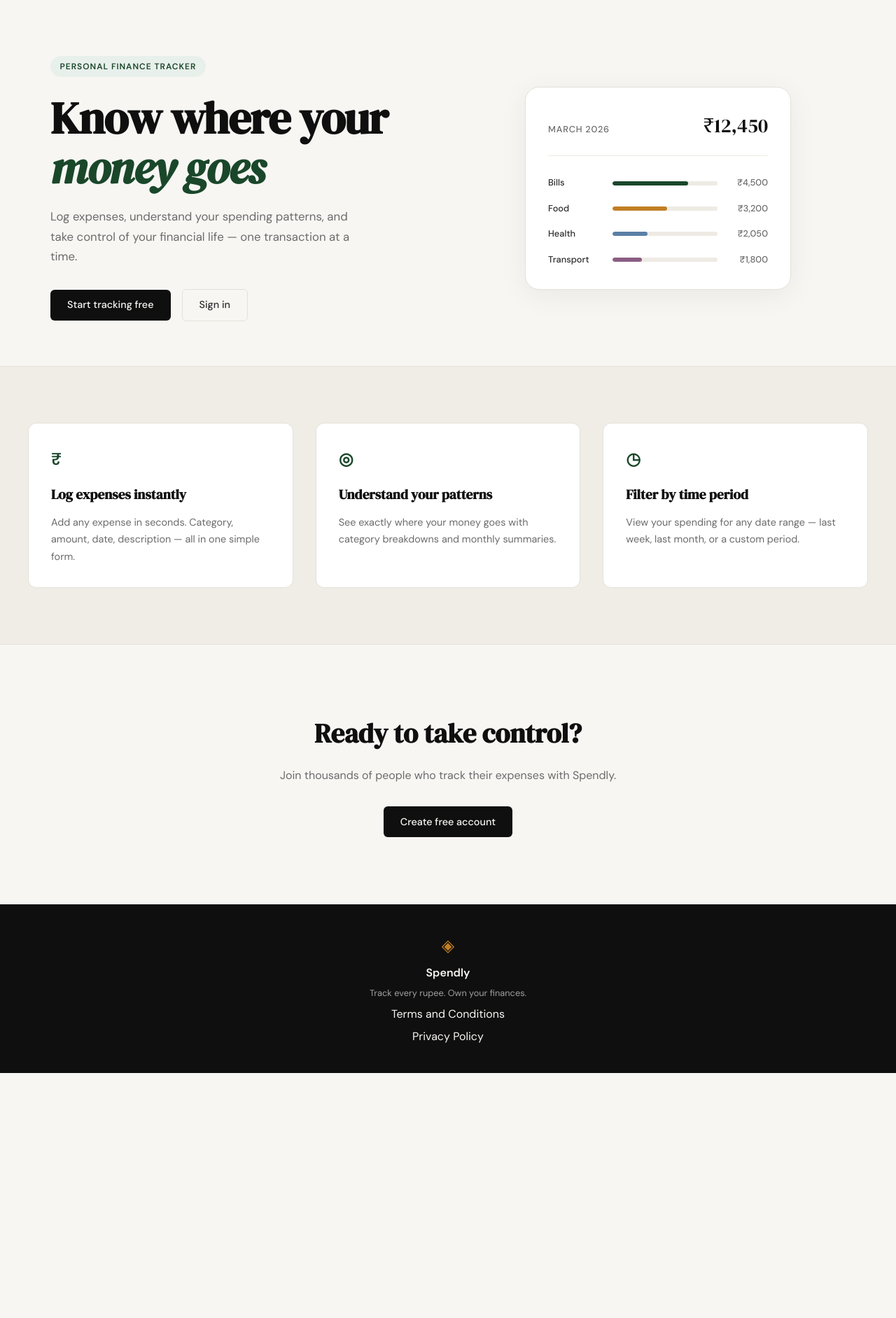
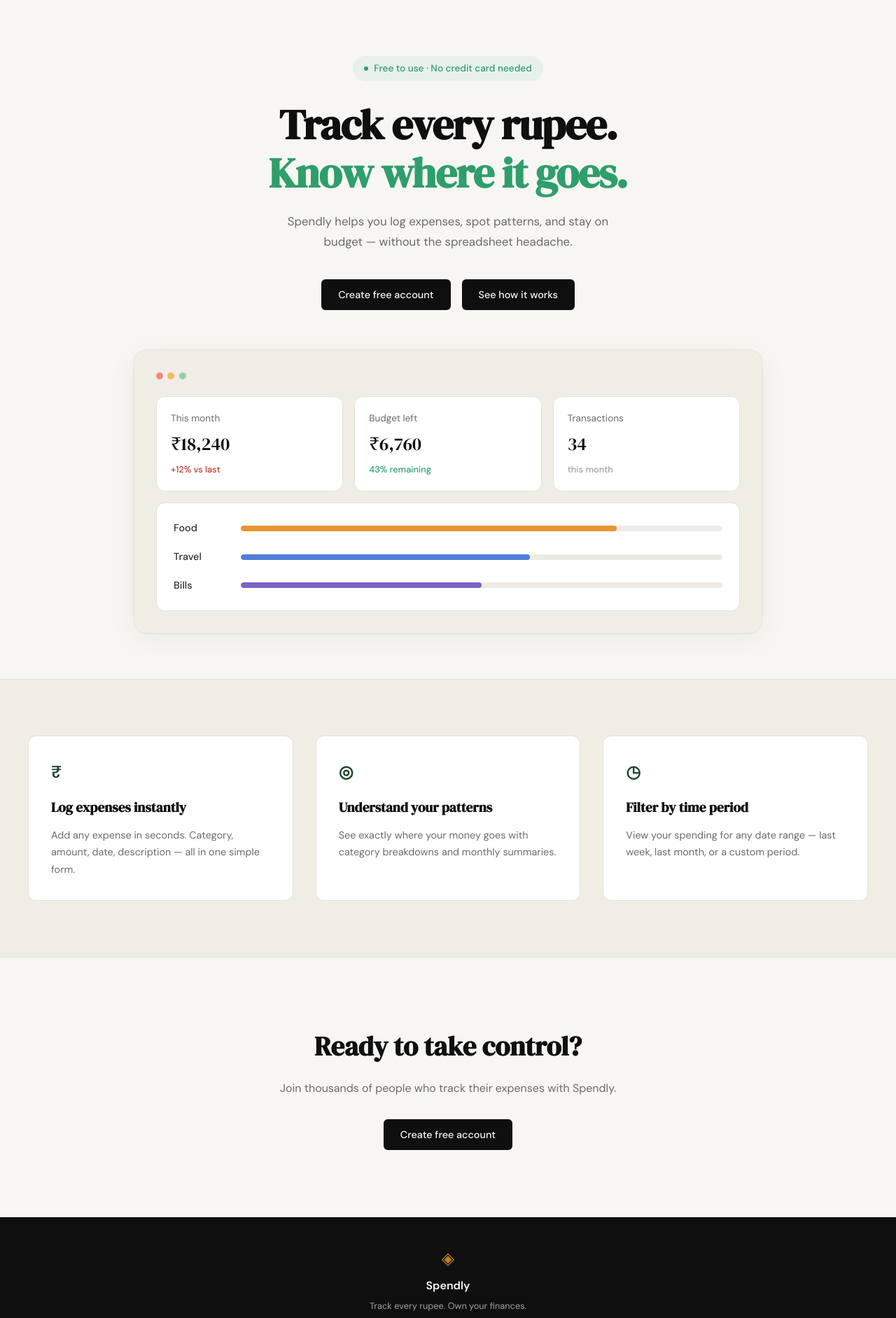
Before and after one commit to CruzPort/SpendWise, a Flask app: page / in a window 1280 px wide. Shown: the part 61-1944 px from the top of the page at 70% size. Before the commit the page ends 1594 px from the top, so only its background shows below. Run offline with Flask 3, Linux system fonts and the light colour scheme.

Commit message:
landing: redesign hero section to match mockup

```diff
--- a/static/css/style.css
+++ b/static/css/style.css
@@ -124,54 +124,67 @@ a { color: inherit; text-decoration: none; }
 /* ------------------------------------------------------------------ */
 
 .hero {
+    --hero-green: #2f9e6b;
     padding: 5rem 2rem 4rem;
-    display: grid;
-    grid-template-columns: 1fr 1fr;
-    gap: 4rem;
+    display: flex;
+    flex-direction: column;
     align-items: center;
+    text-align: center;
     max-width: var(--max-width);
     margin: 0 auto;
 }
 
+.hero-inner {
+    max-width: 640px;
+    margin: 0 auto 3.5rem;
+}
+
 .hero-badge {
-    display: inline-block;
+    display: inline-flex;
+    align-items: center;
+    gap: 0.5rem;
     background: var(--accent-light);
-    color: var(--accent);
-    font-size: 0.75rem;
-    font-weight: 600;
-    letter-spacing: 0.08em;
-    text-transform: uppercase;
-    padding: 0.35rem 0.85rem;
+    color: var(--hero-green);
+    font-size: 0.85rem;
+    font-weight: 500;
+    padding: 0.45rem 1rem;
     border-radius: 999px;
-    margin-bottom: 1.5rem;
+    margin-bottom: 1.75rem;
+}
+
+.hero-badge-dot {
+    width: 6px;
+    height: 6px;
+    border-radius: 50%;
+    background: var(--hero-green);
 }
 
 .hero-title {
     font-family: var(--font-display);
-    font-size: clamp(2.5rem, 5vw, 4rem);
-    line-height: 1.1;
+    font-size: clamp(2.5rem, 5vw, 3.75rem);
+    line-height: 1.15;
     letter-spacing: -0.02em;
     color: var(--ink);
     margin-bottom: 1.25rem;
 }
 
-.hero-title em {
-    font-style: italic;
-    color: var(--accent);
+.hero-title-accent {
+    color: var(--hero-green);
 }
 
 .hero-subtitle {
     font-size: 1.05rem;
     color: var(--ink-muted);
     line-height: 1.7;
-    max-width: 460px;
-    margin-bottom: 2rem;
+    max-width: 480px;
+    margin: 0 auto 2.5rem;
 }
 
 .hero-actions {
     display: flex;
     gap: 1rem;
     align-items: center;
+    justify-content: center;
 }
 
 /* ------------------------------------------------------------------ */
@@ -181,58 +194,94 @@ a { color: inherit; text-decoration: none; }
 .hero-visual {
     display: flex;
     justify-content: center;
+    width: 100%;
 }
 
 .mock-card {
-    background: var(--paper-card);
+    background: var(--paper-warm);
     border: 1px solid var(--border);
     border-radius: var(--radius-lg);
     padding: 2rem;
     width: 100%;
-    max-width: 380px;
-    box-shadow: 0 8px 40px rgba(0,0,0,0.06);
+    max-width: 900px;
+    box-shadow: 0 8px 40px rgba(0,0,0,0.05);
 }
 
-.mock-card-header {
+.mock-card-dots {
     display: flex;
-    justify-content: space-between;
-    align-items: baseline;
-    margin-bottom: 1.75rem;
-    padding-bottom: 1.25rem;
-    border-bottom: 1px solid var(--border-soft);
+    gap: 0.4rem;
+    margin-bottom: 1.5rem;
 }
 
-.mock-label {
-    font-size: 0.8rem;
-    font-weight: 500;
-    color: var(--ink-muted);
-    text-transform: uppercase;
-    letter-spacing: 0.06em;
+.dot { width: 10px; height: 10px; border-radius: 50%; }
+.dot-red { background: #ef8a7a; }
+.dot-yellow { background: #f0bb5a; }
+.dot-green { background: #8ed1a8; }
+
+.mock-stats {
+    display: grid;
+    grid-template-columns: repeat(3, 1fr);
+    gap: 1rem;
+    margin-bottom: 1rem;
 }
 
-.mock-total {
+.mock-stat {
+    background: var(--paper-card);
+    border: 1px solid var(--border);
+    border-radius: var(--radius-md);
+    padding: 1.25rem;
+    display: flex;
+    flex-direction: column;
+    gap: 0.35rem;
+    text-align: left;
+}
+
+.mock-stat-label {
+    font-size: 0.85rem;
+    color: var(--ink-muted);
+}
+
+.mock-stat-value {
     font-family: var(--font-display);
-    font-size: 1.75rem;
+    font-size: 1.6rem;
     color: var(--ink);
 }
 
-.mock-bars { display: flex; flex-direction: column; gap: 1rem; }
+.mock-stat-delta {
+    font-size: 0.8rem;
+    font-weight: 500;
+}
+
+.mock-stat-delta-down { color: var(--danger); }
+.mock-stat-delta-up { color: var(--hero-green); }
+.mock-stat-delta-neutral { color: var(--ink-faint); }
+
+.mock-bars-card {
+    background: var(--paper-card);
+    border: 1px solid var(--border);
+    border-radius: var(--radius-md);
+    padding: 1.5rem;
+    display: flex;
+    flex-direction: column;
+    gap: 1.1rem;
+}
 
 .mock-bar-row {
     display: grid;
-    grid-template-columns: 80px 1fr 60px;
+    grid-template-columns: 80px 1fr;
     align-items: center;
-    gap: 0.75rem;
+    gap: 1rem;
+    text-align: left;
 }
 
 .mock-cat {
-    font-size: 0.8rem;
+    font-size: 0.9rem;
     font-weight: 500;
     color: var(--ink-soft);
 }
 
 .mock-bar-track {
-    height: 6px;
+    height: 8px;
     background: var(--border-soft);
     border-radius: 999px;
     overflow: hidden;
@@ -240,21 +289,13 @@ a { color: inherit; text-decoration: none; }
 
 .mock-bar {
     height: 100%;
-    background: var(--accent);
     border-radius: 999px;
     transition: width 0.6s ease;
 }
 
-.mock-bar-2 { background: var(--accent-2); }
-.mock-bar-3 { background: #5b7fa6; }
-.mock-bar-4 { background: #8b5e83; }
-
-.mock-amt {
-    font-size: 0.8rem;
-    font-weight: 500;
-    color: var(--ink-muted);
-    text-align: right;
-}
+.mock-bar-food { background: #e8952f; }
+.mock-bar-travel { background: #4f7fd9; }
+.mock-bar-bills { background: #7a63c9; }
 
 /* ------------------------------------------------------------------ */
 /* Buttons                                                             */
@@ -566,14 +607,7 @@ a { color: inherit; text-decoration: none; }
 /* ------------------------------------------------------------------ */
 
 @media (max-width: 900px) {
-    .hero {
-        grid-template-columns: 1fr;
-        text-align: center;
-    }
-
-    .hero-subtitle { max-width: 100%; }
-    .hero-actions { justify-content: center; }
-    .hero-visual { display: none; }
+    .mock-stats { grid-template-columns: 1fr; }
 
     .features-inner { grid-template-columns: 1fr; }
 }
@@ -581,4 +615,7 @@ a { color: inherit; text-decoration: none; }
 @media (max-width: 600px) {
     .nav-links a:not(.nav-cta) { display: none; }
     .hero { padding: 3rem 1rem 2rem; }
+    .hero-actions { flex-direction: column; width: 100%; }
+    .hero-actions .btn-primary { width: 100%; text-align: center; }
+    .mock-bar-row { grid-template-columns: 60px 1fr; }
 }
--- a/templates/landing.html
+++ b/templates/landing.html
@@ -6,55 +6,65 @@
 
 <section class="hero">
     <div class="hero-inner">
-        <div class="hero-badge">Personal Finance Tracker</div>
+        <div class="hero-badge">
+            <span class="hero-badge-dot"></span>
+            Free to use · No credit card needed
+        </div>
         <h1 class="hero-title">
-            Know where your<br>
-            <em>money goes</em>
+            Track every rupee.<br>
+            <span class="hero-title-accent">Know where it goes.</span>
         </h1>
         <p class="hero-subtitle">
-            Log expenses, understand your spending patterns,
-            and take control of your financial life —
-            one transaction at a time.
+            Spendly helps you log expenses, spot patterns, and stay
+            on budget — without the spreadsheet headache.
         </p>
         <div class="hero-actions">
-            <a href="{{ url_for('register') }}" class="btn-primary">Start tracking free</a>
-            <a href="{{ url_for('login') }}" class="btn-ghost">Sign in</a>
+            <a href="{{ url_for('register') }}" class="btn-primary">Create free account</a>
+            <a href="#" class="btn-primary">See how it works</a>
         </div>
     </div>
     <div class="hero-visual">
         <div class="mock-card">
-            <div class="mock-card-header">
-                <span class="mock-label">March 2026</span>
-                <span class="mock-total">₹12,450</span>
+            <div class="mock-card-dots">
+                <span class="dot dot-red"></span>
+                <span class="dot dot-yellow"></span>
+                <span class="dot dot-green"></span>
             </div>
-            <div class="mock-bars">
+            <div class="mock-stats">
+                <div class="mock-stat">
+                    <span class="mock-stat-label">This month</span>
+                    <span class="mock-stat-value">₹18,240</span>
+                    <span class="mock-stat-delta mock-stat-delta-down">+12% vs last</span>
+                </div>
+                <div class="mock-stat">
+                    <span class="mock-stat-label">Budget left</span>
+                    <span class="mock-stat-value">₹6,760</span>
+                    <span class="mock-stat-delta mock-stat-delta-up">43% remaining</span>
+                </div>
+                <div class="mock-stat">
+                    <span class="mock-stat-label">Transactions</span>
+                    <span class="mock-stat-value">34</span>
+                    <span class="mock-stat-delta mock-stat-delta-neutral">this month</span>
+                </div>
+            </div>
+            <div class="mock-bars-card">
+                <div class="mock-bar-row">
+                    <span class="mock-cat">Food</span>
+                    <div class="mock-bar-track">
+                        <div class="mock-bar mock-bar-food" style="width: 78%"></div>
+                    </div>
+                </div>
+                <div class="mock-bar-row">
+                    <span class="mock-cat">Travel</span>
+                    <div class="mock-bar-track">
+                        <div class="mock-bar mock-bar-travel" style="width: 60%"></div>
+                    </div>
+                </div>
                 <div class="mock-bar-row">
                     <span class="mock-cat">Bills</span>
                     <div class="mock-bar-track">
-                        <div class="mock-bar" style="width: 72%"></div>
+                        <div class="mock-bar mock-bar-bills" style="width: 50%"></div>
                     </div>
-                    <span class="mock-amt">₹4,500</span>
-                </div>
-                <div class="mock-bar-row">
-                    <span class="mock-cat">Food</span>
-                    <div class="mock-bar-track">
-                        <div class="mock-bar mock-bar-2" style="width: 52%"></div>
-                    </div>
-                    <span class="mock-amt">₹3,200</span>
-                </div>
-                <div class="mock-bar-row">
-                    <span class="mock-cat">Health</span>
-                    <div class="mock-bar-track">
-                        <div class="mock-bar mock-bar-3" style="width: 33%"></div>
-                    </div>
-                    <span class="mock-amt">₹2,050</span>
-                </div>
-                <div class="mock-bar-row">
-                    <span class="mock-cat">Transport</span>
-                    <div class="mock-bar-track">
-                        <div class="mock-bar mock-bar-4" style="width: 28%"></div>
-                    </div>
-                    <span class="mock-amt">₹1,800</span>
                 </div>
             </div>
         </div>
```
Also changed, not shown: Screenshot 2026-03-25 at 12.36.20 AM.png (added).
